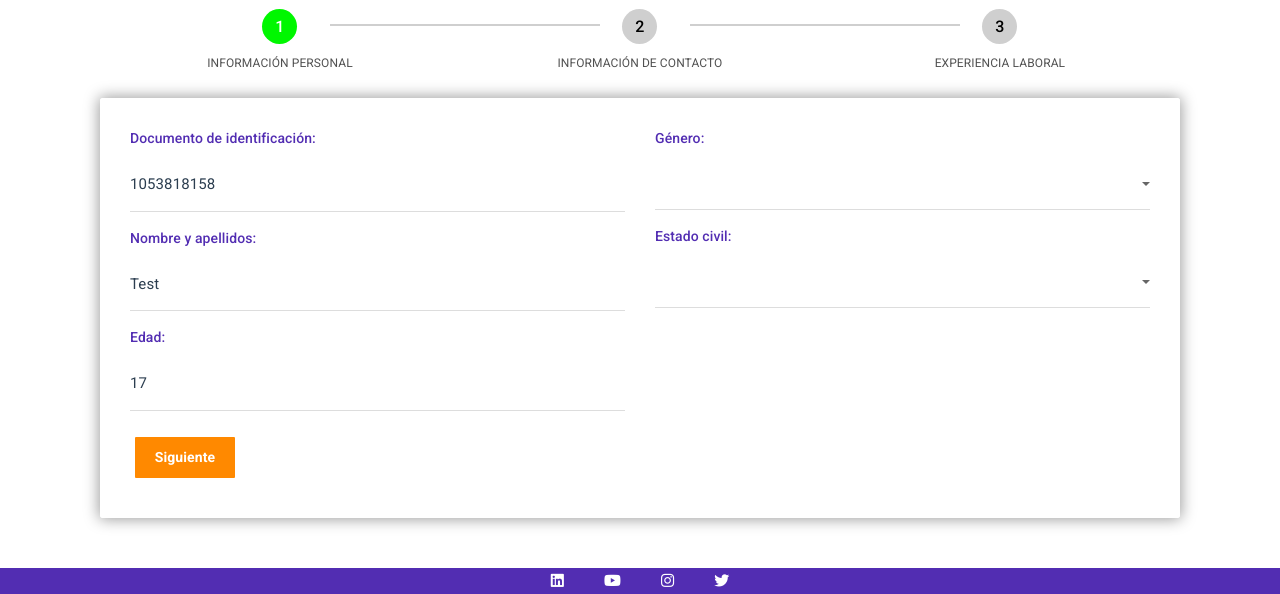
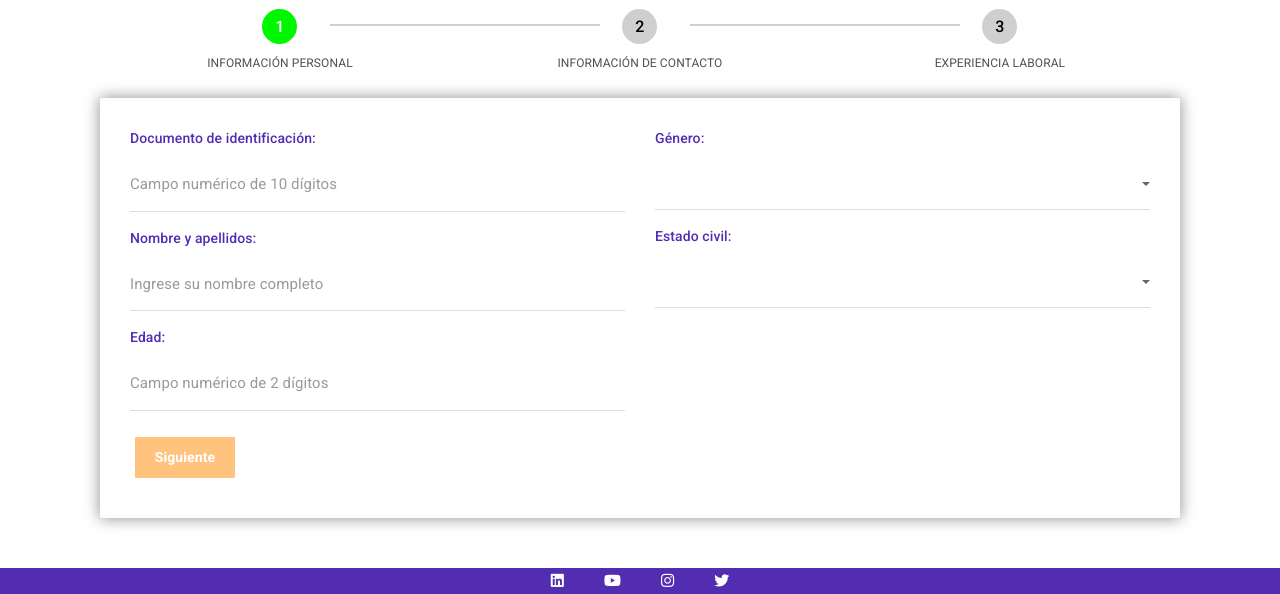
Before and after one commit to stevgomezt/Pac2, a Python web app: template app/templates/index.html in a window 1280 px wide. Shown: the part 360-954 px from the top of the page. Run offline with Jinja, Linux system fonts and the light colour scheme; the template is opened without the code that fills it, so the values that code supplies are empty; some libraries are stand-ins or nearby versions; grey boxes are pictures that could not be loaded.

Commit message:
avances medio dia

```diff
--- a/app/static/css/main.css
+++ b/app/static/css/main.css
@@ -262,3 +262,28 @@ p {
   transition: color 0.15s ease-in-out, background-color 0.15s ease-in-out,
     border-color 0.15s ease-in-out, box-shadow 0.15s ease-in-out;
 }
+
+.input-container {
+  position: relative;
+}
+
+.icon {
+  position: absolute;
+  right: 5px;
+  top: 40%;
+  transform: translateY(-50%);
+  font-size: 22px;
+  color: #ffc47f;
+  margin-right: 25px;
+}
+
+.icon.valid {
+  top: 50%;
+  color: #00f700;
+}
+
+.validation-message {
+  color: red;
+  font-size: 12px;
+  margin-top: 5px;
+}
--- /dev/null
+++ b/app/static/js/icons.js
@@ -0,0 +1,42 @@
+document.addEventListener("DOMContentLoaded", function () {
+  var inputs = document.querySelectorAll("input[required], select[required]");
+
+  inputs.forEach(function (input) {
+    var icon = input.parentNode.querySelector(".icon");
+    var validationMessage = input.parentNode.querySelector(
+      ".validation-message"
+    );
+
+    input.addEventListener("input", function () {
+      updateIcon(this, icon);
+      updateValidationMessage(this, validationMessage);
+    });
+  });
+
+  function updateIcon(input, icon) {
+    if (input.value.trim() === "") {
+      icon.className = "icon fa-solid fa-circle-exclamation";
+      icon.textContent = "";
+      input.classList.remove("valid");
+    } else if (input.checkValidity()) {
+      icon.className = "icon valid fa-solid fa-check";
+      icon.textContent = "";
+      input.classList.add("valid");
+    } else {
+      icon.className = "icon fa-solid fa-circle-exclamation";
+      icon.textContent = "";
+      input.classList.remove("valid");
+    }
+  }
+
+  function updateValidationMessage(input, validationMessage) {
+    if (!input.checkValidity()) {
+      validationMessage.textContent = input.validationMessage;
+    } else {
+      validationMessage.textContent = "";
+    }
+  }
+});
+
+//   <i class="fa-solid fa-circle-exclamation"></i>
+//   <i class="fa-solid fa-check"></i>
--- /dev/null
+++ b/app/static/js/steps.js
@@ -0,0 +1,49 @@
+document.addEventListener("DOMContentLoaded", function () {
+  var nextButton1 = document.getElementById("next1");
+  var nextButton2 = document.getElementById("next2");
+  var submitButton = document.querySelector("button.button-save");
+
+  nextButton1.disabled = true;
+  nextButton1.style.opacity = 0.5;
+  nextButton2.disabled = true;
+  nextButton2.style.opacity = 0.5;
+  submitButton.disabled = true;
+  submitButton.style.opacity = 0.5;
+
+  var fieldset1 = document.getElementById("fieldset1");
+  var fieldset2 = document.getElementById("fieldset2");
+  var fieldset3 = document.getElementById("fieldset3");
+
+  fieldset1.addEventListener("input", function () {
+    var isComplete = validateFieldset(fieldset1);
+    nextButton1.disabled = !isComplete;
+    nextButton1.style.opacity = isComplete ? 1 : 0.5;
+  });
+
+  fieldset2.addEventListener("input", function () {
+    var isComplete = validateFieldset(fieldset2);
+    nextButton2.disabled = !isComplete;
+    nextButton2.style.opacity = isComplete ? 1 : 0.5;
+  });
+
+  fieldset3.addEventListener("input", function () {
+    var isComplete = validateFieldset(fieldset3);
+    submitButton.disabled = !isComplete;
+    submitButton.style.opacity = isComplete ? 1 : 0.5;
+  });
+
+  function validateFieldset(fieldset) {
+    var inputs = fieldset.querySelectorAll("input[required], select[required]");
+    var isComplete = true;
+
+    inputs.forEach(function (input) {
+      var isValid = input.checkValidity(); // Verificar validez del campo según el patrón
+
+      if (input.value.trim() === "" || !isValid) {
+        isComplete = false;
+      }
+    });
+
+    return isComplete;
+  }
+});
--- a/app/templates/index.html
+++ b/app/templates/index.html
@@ -28,128 +28,113 @@
       <div class="row">
         <div class="col-md col-lg col-sm">
           <div class="form-group">
-            <label for="genero">Documento de identificación:</label>
-            <input
-              type="text"
-              class="form-control"
-              name="numero_documento"
-              pattern="[0-9]{10}"
-              title="Confirme los 10 dígitos"
-              required
-              value="1053818158"
-            />
+            <label for="numero_documento">Documento de identificación:</label>
+            <div class="input-container">
+              <input type="text" class="form-control" name="numero_documento" pattern="[0-9]{10}"
+                title="Confirme los 10 dígitos" placeholder="Campo numérico de 10 dígitos" required />
+              <div class="icon"></div>
+              <div class="validation-message"></div>
+            </div>
           </div>
 
           <div class="form-group">
-            <label class="label-titles" for="genero">Nombre y apellidos:</label>
-            <input
-              type="text"
-              class="form-control"
-              name="nombre"
-              pattern="[A-Za-z\s]+"
-              title="Solo letras y espacios en blanco"
-              required
-              value="Test"
-            />
+            <label class="label-titles" for="nombre">Nombre y apellidos:</label>
+            <div class="input-container">
+              <input type="text" class="form-control" name="nombre" pattern="[A-Za-z\s]*"
+                oninput="this.value = this.value.replace(/[0-9]/g, '')" title="Solo letras y espacios en blanco"
+                placeholder="Ingrese su nombre completo" required />
+              <div class="icon"></div>
+              <div class="validation-message"></div>
+            </div>
           </div>
 
           <div class="form-group">
             <label class="label-titles" for="genero">Edad:</label>
-            <input
-              type="text"
-              class="form-control"
-              name="edad"
-              pattern="[0-9]{2}"
-              title=""
-              required
-              value="17"
-            />
+            <div class="input-container">
+              <input type="text" class="form-control" name="edad" pattern="[0-9]{2}" title=""
+                placeholder="Campo numérico de 2 dígitos" required />
+              <div class="icon"></div>
+              <div class="validation-message"></div>
+            </div>
           </div>
         </div>
 
         <div class="col-md col-lg col-sm">
           <div class="form-group">
             <label for="genero">Género:</label>
+            <div class="input-container">
               <select class="form-control" name="genero" id="genero" required>
                 <option value="" disabled selected></option>
                 <option value="masculino">Masculino</option>
                 <option value="femenino">Femenino</option>
               </select>
+              <div class="icon"></div>
+              <div class="validation-message"></div>
+            </div>
           </div>
 
           <div class="form-group">
             <label for="estado_civil">Estado civil:</label>
-            <select
-              class="form-control"
-              name="estado_civil"
-              id="estado_civil"
-              required
-            >
+            <div class="input-container">
+              <select class="form-control" name="estado_civil" id="estado_civil" required>
                 <option value="" disabled selected></option>
                 <option value="soltero">Soltero/a</option>
                 <option value="casado">Casado/a</option>
                 <option value="divorciado">Divorciado/a</option>
                 <option value="viudo">Viudo/a</option>
               </select>
+              <div class="icon"></div>
+              <div class="validation-message"></div>
+            </div>
           </div>
         </div>
       </div>
 
-      <input
-        type="button"
-        name="next"
-        class="next action-button"
-        value="Siguiente"
-      />
+      <input type="button" name="next" class="next action-button" value="Siguiente" id="next1" />
     </fieldset>
 
     <fieldset id="fieldset2">
       <div class="row">
         <div class="col-md col-lg col-sm">
           <label for="nivel_estudios">Correo electrónico:</label>
+          <div class="input-container">
             <div class="form-group">
-            <input
-              type="email"
-              class="form-control"
-              name="correo"
-              required
-              value="test@test.com"
-            />
+              <input type="email" class="form-control" name="correo" placeholder="ejemplo@ejemplo.com" required />
+              <div class="icon"></div>
+              <div class="validation-message"></div>
+            </div>
           </div>
 
           <div class="form-group">
             <label for="nivel_estudios">Número de celular:</label>
-            <input
-              type="text"
-              class="form-control"
-              name="telefono"
-              pattern="[0-9]{10}"
-              title="Confirme los 10 dígitos"
-              required
-              value="3246671593"
-            />
+            <div class="input-container">
+              <input type="text" class="form-control" name="telefono" pattern="[0-9]{10}"
+                title="Confirme los 10 dígitos" placeholder="Campo numérico de 10 dígitos" required />
+              <div class="icon"></div>
+              <div class="validation-message"></div>
+            </div>
           </div>
 
           <div class="form-group">
             <label for="nivel_estudios">Nivel de estudios:</label>
-            <select
-              class="form-control"
-              name="nivel_estudios"
-              id="nivel_estudios"
-              required
-            >
+            <div class="input-container">
+              <select class="form-control" name="nivel_estudios" id="nivel_estudios" required>
                 <option value="" disabled selected></option>
                 <option value="Bachillerato">Bachillerato</option>
                 <option value="Técnico">Técnico</option>
                 <option value="Tecnólogo">Tecnólogo</option>
                 <option value="Universitario">Universitario</option>
               </select>
+              <div class="icon"></div>
+              <div class="validation-message"></div>
+            </div>
           </div>
         </div>
 
         <div class="col-md col-lg col-sm">
           <div class="form-group">
             <label for="estrato">Estrato:</label>
+            <div class="input-container">
               <select class="form-control" name="estrato" id="estrato" required>
                 <option value="" disabled selected></option>
                 <option value="1">1</option>
@@ -159,48 +144,35 @@
                 <option value="5">5</option>
                 <option value="6">6</option>
               </select>
+              <div class="icon"></div>
+              <div class="validation-message"></div>
+            </div>
           </div>
 
           <div class="form-group">
             <label for="num_hijos">Número de hijos:</label>
-            <input
-              type="number"
-              class="form-control"
-              name="num_hijos"
-              id="num_hijos"
-              max="99"
-              required
-              value="3"
-            />
+            <div class="input-container">
+              <input type="number" class="form-control" name="num_hijos" id="num_hijos" max="99"
+                placeholder="Campo numérico" required />
+              <div class="icon"></div>
+              <div class="validation-message"></div>
+            </div>
           </div>
 
           <div class="form-group">
             <label for="personas_cargo">Personas a cargo:</label>
-            <input
-              type="number"
-              class="form-control"
-              name="personas_cargo"
-              id="personas_cargo"
-              max="99"
-              required
-              value="3"
-            />
+            <div class="input-container">
+              <input type="number" class="form-control" name="personas_cargo" id="personas_cargo" max="99"
+                placeholder="Campo numérico" required />
+              <div class="icon"></div>
+              <div class="validation-message"></div>
+            </div>
           </div>
         </div>
       </div>
 
-      <input
-        type="button"
-        name="previous"
-        class="previous action-button"
-        value="Anterior"
-      />
-      <input
-        type="button"
-        name="next"
-        class="next action-button"
-        value="Siguiente"
-      />
+      <input type="button" name="previous" class="previous action-button" value="Anterior" />
+      <input type="button" name="next" class="next action-button" value="Siguiente" id="next2" />
     </fieldset>
 
     <fieldset id="fieldset3">
@@ -208,12 +180,8 @@
         <div class="col-md col-lg col-sm">
           <div class="form-group">
             <label for="experiencia">Años de experiencia:</label>
-            <select
-              class="form-control"
-              name="experiencia"
-              id="experiencia"
-              required
-            >
+            <div class="input-container">
+              <select class="form-control" name="experiencia" id="experiencia" required>
                 <option value="" disabled selected></option>
                 <option value="0">0</option>
                 <option value="1">1</option>
@@ -222,16 +190,15 @@
                 <option value="4">4</option>
                 <option value="5">5</option>
               </select>
+              <div class="icon"></div>
+              <div class="validation-message"></div>
+            </div>
           </div>
 
           <div class="form-group">
             <label for="area_experiencia">Área de experiencia:</label>
-            <select
-              class="form-control"
-              name="area_experiencia"
-              id="area_experiencia"
-              required
-            >
+            <div class="input-container">
+              <select class="form-control" name="area_experiencia" id="area_experiencia" required>
                 <option value="" disabled selected></option>
                 <option value="BO">BO</option>
                 <option value="Cobranza">Cobranza</option>
@@ -240,16 +207,15 @@
                 <option value="Venta cruzada">Venta cruzada</option>
                 <option value="Ventas">Ventas</option>
               </select>
+              <div class="icon"></div>
+              <div class="validation-message"></div>
+            </div>
           </div>
 
           <div class="form-group">
             <label for="tiempo_ventas">Tiempo de experiencia en ventas:</label>
-            <select
-              class="form-control"
-              name="tiempo_ventas"
-              id="tiempo_ventas"
-              required
-            >
+            <div class="input-container">
+              <select class="form-control" name="tiempo_ventas" id="tiempo_ventas" required>
                 <option value="" disabled selected></option>
                 <option value="0">0</option>
                 <option value="1">1</option>
@@ -258,18 +224,17 @@
                 <option value="4">4</option>
                 <option value="5">5</option>
               </select>
+              <div class="icon"></div>
+              <div class="validation-message"></div>
+            </div>
           </div>
         </div>
 
         <div class="col-md col-lg col-sm">
           <div class="form-group">
             <label for="experiencia_general">Experiencia general:</label>
-            <select
-              class="form-control"
-              name="experiencia_general"
-              id="experiencia_general"
-              required
-            >
+            <div class="input-container">
+              <select class="form-control" name="experiencia_general" id="experiencia_general" required>
                 <option value="" disabled selected></option>
                 <option value="0">0</option>
                 <option value="1">1</option>
@@ -278,16 +243,15 @@
                 <option value="4">4</option>
                 <option value="5">5</option>
               </select>
+              <div class="icon"></div>
+              <div class="validation-message"></div>
+            </div>
           </div>
 
           <div class="form-group">
             <label for="otra_area_experiencia">Otra área de experiencia:</label>
-            <select
-              class="form-control"
-              name="otra_area_experiencia"
-              id="otra_area_experiencia"
-              required
-            >
+            <div class="input-container">
+              <select class="form-control" name="otra_area_experiencia" id="otra_area_experiencia" required>
                 <option value="" disabled selected></option>
                 <option value="Areas administrativas">
                   Áreas administrativas
@@ -300,16 +264,15 @@
                 </option>
                 <option value="Otros">Otros</option>
               </select>
+              <div class="icon"></div>
+              <div class="validation-message"></div>
+            </div>
           </div>
 
           <div class="form-group">
             <label for="pda_color">PDA color:</label>
-            <select
-              class="form-control select"
-              name="pda_color"
-              id="pda_color"
-              required
-            >
+            <div class="input-container">
+              <select class="form-control select" name="pda_color" id="pda_color" required>
                 <option value="" disabled selected></option>
                 <option value="Amarillo">Amarillo</option>
                 <option value="Amarillo Y/O Azul">Amarillo Y/O Azul</option>
@@ -323,16 +286,14 @@
                 <option value="Verde Y/O Azul">Verde Y/O Azul</option>
                 <option value="Verde Y/O Rojo">Verde Y/O Rojo</option>
               </select>
+              <div class="icon"></div>
+              <div class="validation-message"></div>
+            </div>
           </div>
         </div>
       </div>
 
-      <input
-        type="button"
-        name="previous"
-        class="previous action-button"
-        value="Anterior"
-      />
+      <input type="button" name="previous" class="previous action-button" value="Anterior" />
       <button class="button-save" type="submit">
         <i class="fas fa-save"></i>
       </button>
--- a/app/templates/layout.html
+++ b/app/templates/layout.html
@@ -43,6 +43,8 @@
 
   <div class="container pt-4">{% block body %} {% endblock %}</div>
   <script src="{{url_for('static', filename='js/main.js')}}"></script>
+  <script src="{{url_for('static', filename='js/steps.js')}}"></script>
+  <script src="{{url_for('static', filename='js/icons.js')}}"></script>
 </body>
 <footer>
   <div class="footer">
```
Also changed, not shown: docs/datos.txt (+9 -0 lines). Lines whose indentation alone changed are shown as unchanged.
